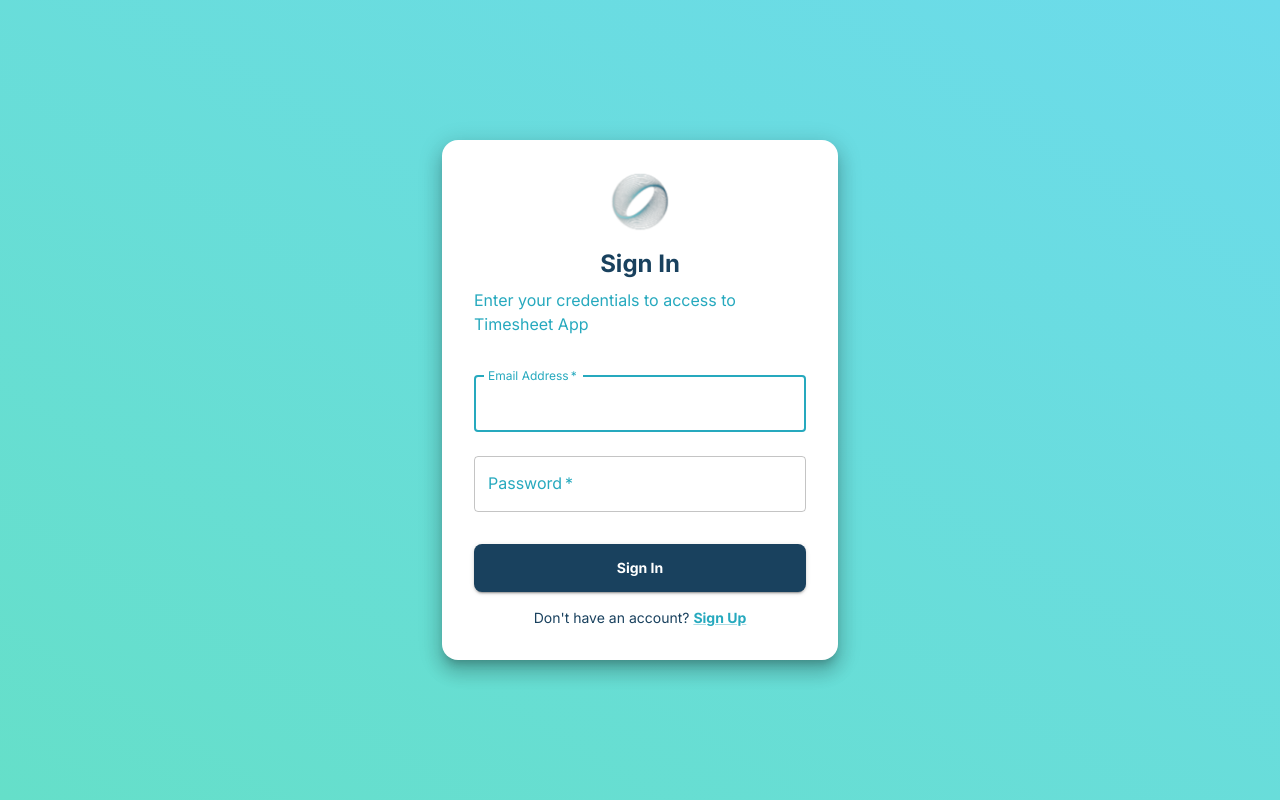
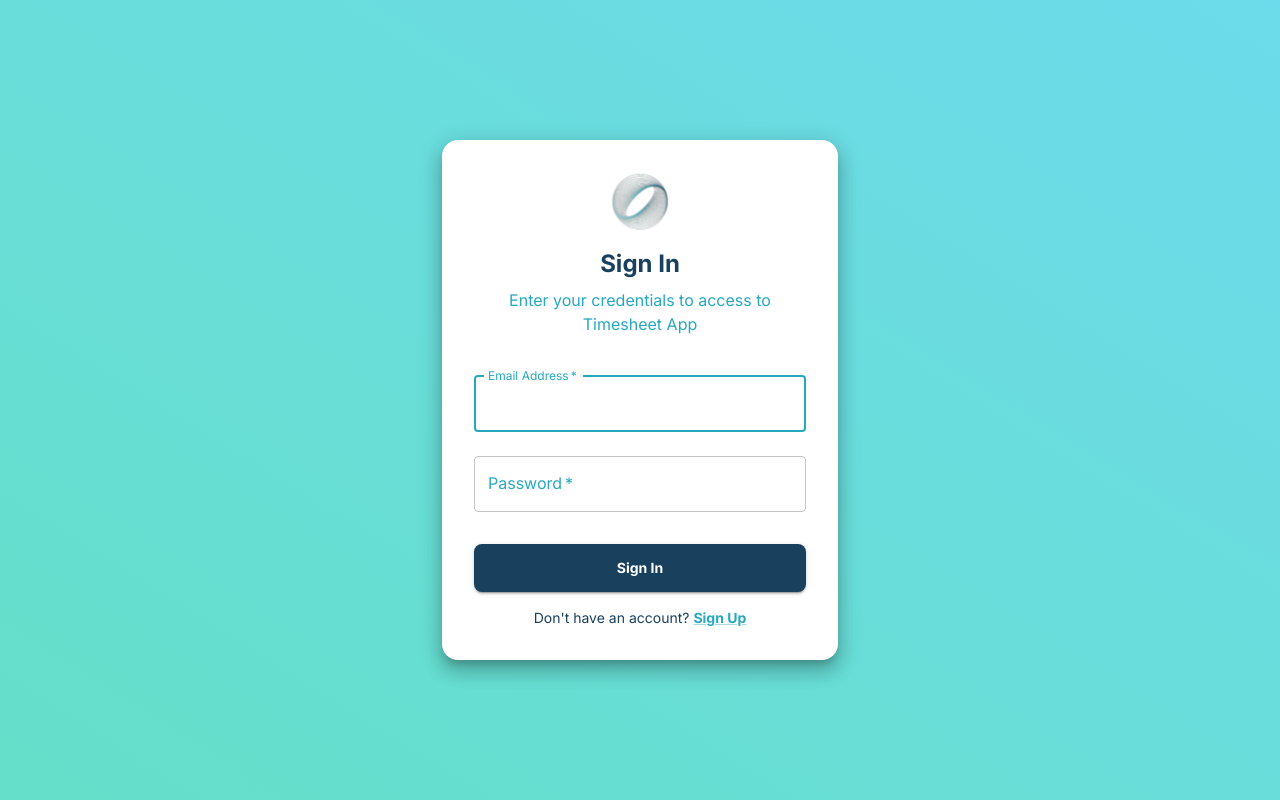
Before and after one commit to WillDoIt26/React-Timesheet-project-TeamBI, a React (Vite) app in the folder my-timesheet-app/: page /login in a window 1280 px wide. Built offline with nearby package versions, Linux system fonts and the light colour scheme; no server answers.

Commit message:
title and icon change

```diff
--- a/my-timesheet-app/index.html
+++ b/my-timesheet-app/index.html
@@ -2,9 +2,9 @@
 <html lang="en">
   <head>
     <meta charset="UTF-8" />
-    <link rel="icon" type="image/svg+xml" href="/vite.svg" />
+    <link rel="icon" type="image/png" href="logoo.png" />
     <meta name="viewport" content="width=device-width, initial-scale=1.0" />
-    <title>Vite + React</title>
+    <title>Cozentus TimeTrack</title>
   </head>
   <body>
     <div id="root"></div>
--- a/my-timesheet-app/src/pages/LoginPage.jsx
+++ b/my-timesheet-app/src/pages/LoginPage.jsx
@@ -53,7 +53,7 @@ const LoginPage = () => {
             <Typography component="h1" variant="h5" sx={{ fontWeight: 'bold', mb: 1 }}>
               Sign In
             </Typography>
-            <Typography color="text.secondary" sx={{ mb: 3 }}>
+            <Typography color="text.secondary" sx={{ mb: 3 }} align="center">
               Enter your credentials to access to Timesheet App
             </Typography>
 
```
